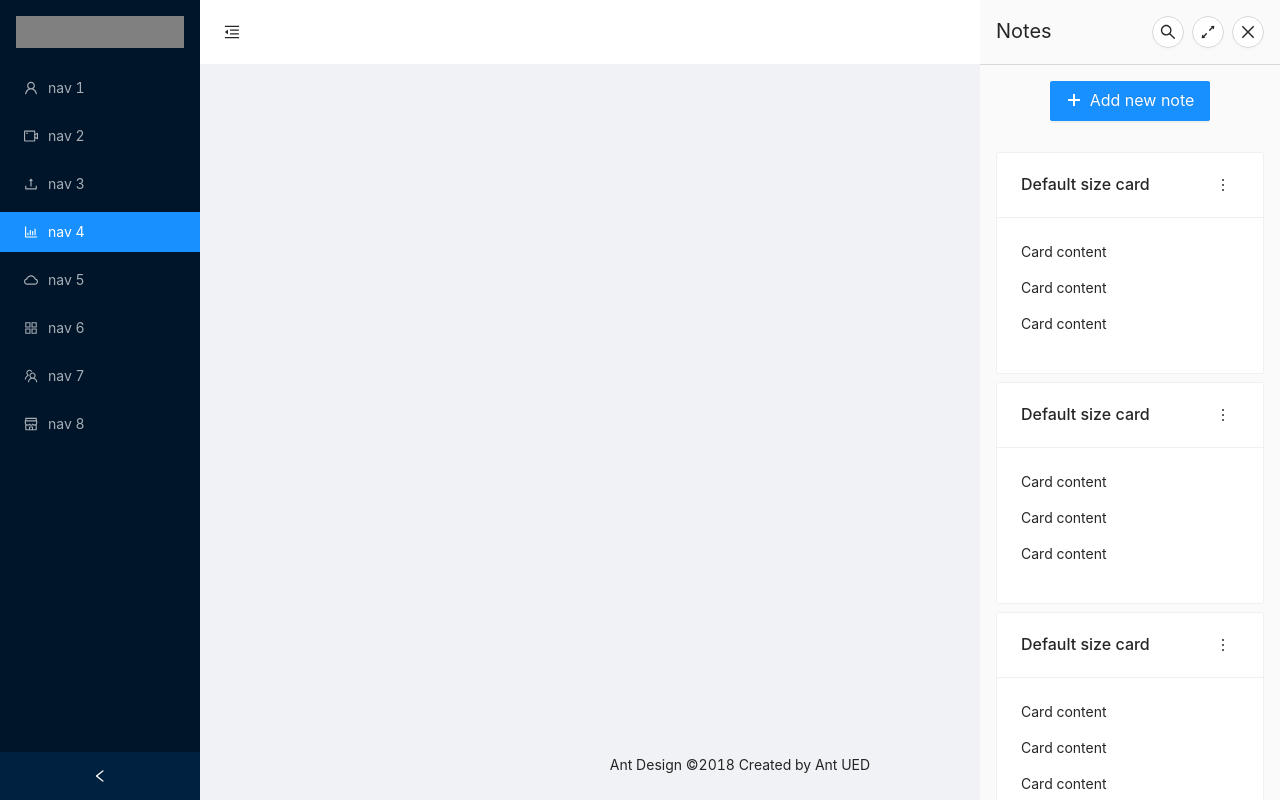
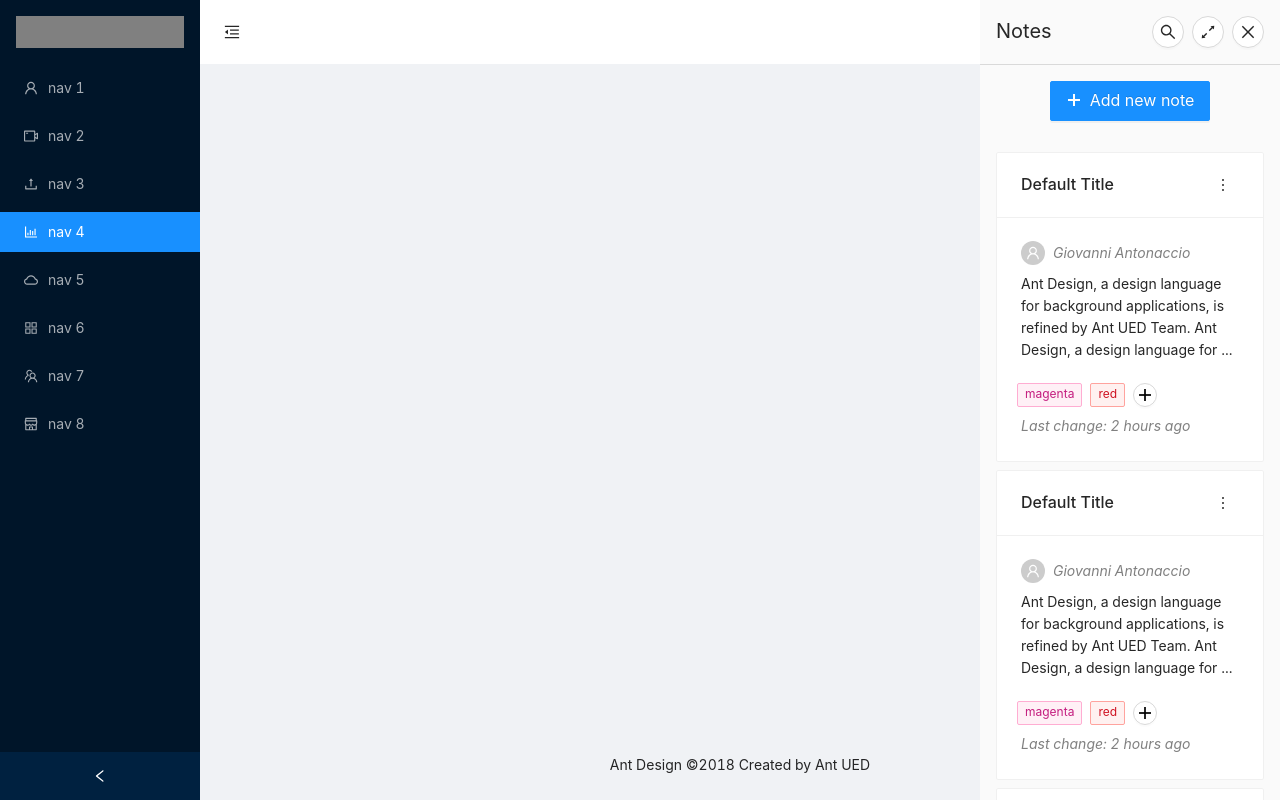
Before and after one commit to giovanniantonaccio/react-notes-app, a Next.js app: page / in a window 1280 px wide. Built offline with nearby package versions, Linux system fonts and the light colour scheme.

Commit message:
Add Note changes

```diff
--- a/components/Note.jsx
+++ b/components/Note.jsx
@@ -1,12 +1,47 @@
-import { Button, Card, Col, Popover, Tooltip } from "antd";
-import React from "react";
-import { MoreOutlined, DeleteOutlined, EditOutlined } from "@ant-design/icons";
+import {
+  Button,
+  Card,
+  Col,
+  Popover,
+  Row,
+  Space,
+  Tag,
+  Tooltip,
+  Typography,
+} from "antd";
+import React, { useEffect, useState } from "react";
+import {
+  MoreOutlined,
+  DeleteOutlined,
+  EditOutlined,
+  UserOutlined,
+  PlusOutlined,
+} from "@ant-design/icons";
+import Avatar from "antd/lib/avatar/avatar";
+
+const defaultContent = ` Ant Design, a design language for background applications, is refined by
+Ant UED Team. Ant Design, a design language for background applications,
+is refined by Ant UED Team. Ant Design, a design language for background
+applications, is refined by Ant UED Team. Ant Design, a design language
+for background applications, is refined by Ant UED Team. Ant Design, a
+design language for background applications, is refined by Ant UED Team.
+Ant Design, a design language for background applications, is refined by
+Ant UED Team.`;
 
 export default function Note() {
-  const content = (
+  const [title, setTitle] = useState("Default Title");
+  const [content, setContent] = useState(defaultContent);
+  const [editingMode, setEditingMode] = useState(false);
+
+  const Menu = (
     <div style={{ margin: "-12px -16px" }}>
       <Col>
-        <Button type="text" style={{ width: "100%" }} icon={<EditOutlined />}>
+        <Button
+          type="text"
+          style={{ width: "100%" }}
+          icon={<EditOutlined />}
+          onClick={() => setEditingMode(true)}
+        >
           Edit
         </Button>
         <Button
@@ -20,16 +55,26 @@ export default function Note() {
     </div>
   );
 
+  useEffect(() => {
+    console.log(title, content);
+  }, [title, content]);
+
+  const contentChange = (e) => {
+    console.log(e);
+    setContent(e);
+  };
+
   return (
     <Card
-      title="Default size card"
+      title={
+        <Typography.Paragraph
+          editable={{ editing: editingMode, icon: <></>, onChange: setTitle }}
+        >
+          {title}
+        </Typography.Paragraph>
+      }
       extra={
-        <Popover
-          placement="bottomRight"
-          content={content}
-          trigger="click"
-          style={{ padding: "0 !important" }}
-        >
+        <Popover placement="bottomRight" content={Menu}>
           <Tooltip title="Menu">
             <Button type="text" shape="circle" icon={<MoreOutlined />} />
           </Tooltip>
@@ -37,9 +82,61 @@ export default function Note() {
       }
       style={{ width: "100%" }}
     >
-      <p>Card content</p>
-      <p>Card content</p>
-      <p>Card content</p>
+      <Space direction="vertical">
+        <Row align="middle">
+          <Avatar size="small" icon={<UserOutlined />} />
+          <Typography.Text italic style={{ marginLeft: "8px", color: "gray" }}>
+            Giovanni Antonaccio
+          </Typography.Text>
+        </Row>
+        <Typography.Paragraph
+          ellipsis={!editingMode ? { rows: 4 } : false}
+          editable={{
+            editing: editingMode,
+            icon: <></>,
+            onChange: contentChange,
+          }}
+        >
+          {content}
+        </Typography.Paragraph>
+
+        <Row gutter={[8, 8]}>
+          <Tag color="magenta">magenta</Tag>
+          <Tag color="red">red</Tag>
+          {/* <Tag color="volcano">long text</Tag> */}
+          <Tooltip title="Add new tag">
+            <Button
+              type="ghost"
+              shape="circle"
+              icon={<PlusOutlined />}
+              size="small"
+            ></Button>
+          </Tooltip>
+        </Row>
+
+        <Row>
+          {/* <div>
+            <CalendarOutlined style={{ color: "gray" }} />
+          </div> */}
+          <Typography.Text italic style={{ color: "gray" }}>
+            Last change: 2 hours ago
+          </Typography.Text>
+        </Row>
+
+        {editingMode && (
+          <Row justify="end">
+            <Button
+              type="primary"
+              onClick={(e) => {
+                setEditingMode(false);
+              }}
+              disabled={title === "" || content === ""}
+            >
+              Save
+            </Button>
+          </Row>
+        )}
+      </Space>
     </Card>
   );
 }
```
